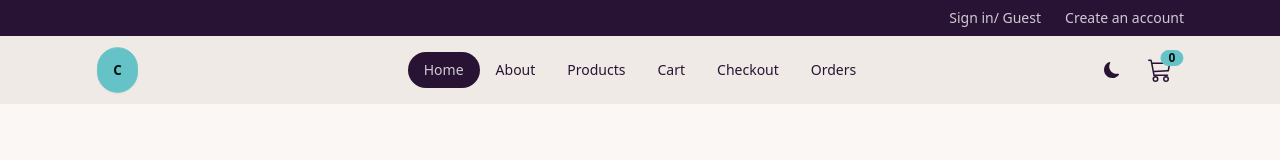
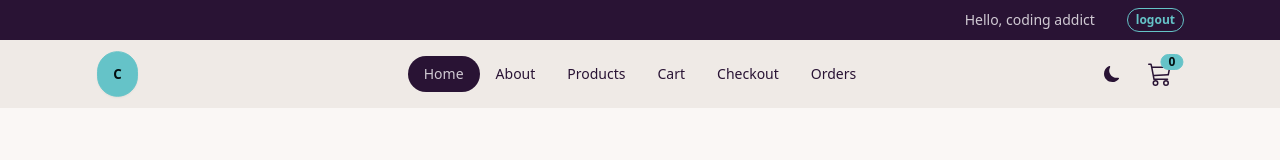
Before and after one commit to Fiza-Code-Tech/SoftNest, a React (Vite) app in the folder Desktop/Comfy/Softnest/: page / in a window 1280 px wide. Shown: the top 160 px of the page. Built offline with nearby package versions, Linux system fonts and the light colour scheme; no server answers.

Commit message:
Adding logout

```diff
--- a/Desktop/Comfy/Softnest/src/components/FormSelect.jsx
+++ b/Desktop/Comfy/Softnest/src/components/FormSelect.jsx
@@ -13,7 +13,7 @@
         defaultValue={defaultValue}
       >
         {list.map((item) => {
-          return <option>{item}</option>
+          return <option key={item.id}>{item}</option>
         })}
       </select>
     </div>
--- a/Desktop/Comfy/Softnest/src/components/Header.jsx
+++ b/Desktop/Comfy/Softnest/src/components/Header.jsx
@@ -1,18 +1,42 @@
 import React from 'react'
-import { Link } from 'react-router-dom'
+import { useDispatch, useSelector } from 'react-redux'
+import { Link, useNavigate } from 'react-router-dom'
+import { logoutUser } from '../features/user/userSlice'
+import { clearCart } from '../features/cart/cartSlice'
 
 const Header = () => {
+  const navigate = useNavigate()
+  const dispatch = useDispatch()
+  const user = useSelector((state) => state.userState.user)
+
+  const handleLogout = () => {
+    navigate('/')
+    dispatch(clearCart())
+    dispatch(logoutUser())
+  }
   return (
     <header className="bg-neutral py-2 text-neutral-content">
       <div className="align-element flex justify-center sm:justify-end">
+        {user ? (
+          <div className="flex gap-x-2 sm:gap-x-8 items-center">
+            <p className="text-xs sm:text-sm">Hello, {user.username}</p>
+            <button
+              className="btn btn-xs btn-outline btn-primary "
+              onClick={handleLogout}
+            >
+              logout
+            </button>
+          </div>
+        ) : (
           <div className="flex gap-x-6 justify-center items-center">
             <Link to="/login" className="link link-hover text-xs sm:text-sm">
-            Sign in/ Guest
+              Sign in / Guest
             </Link>
             <Link to="/register" className="link link-hover text-xs sm:text-sm">
-            Create an account
+              Create an Account
             </Link>
           </div>
+        )}
       </div>
     </header>
   )
--- a/Desktop/Comfy/Softnest/src/components/Navbar.jsx
+++ b/Desktop/Comfy/Softnest/src/components/Navbar.jsx
@@ -9,7 +9,8 @@
   const numItemsInCart = useSelector(
     (state) => state.cartReducer.numItemsInCart,
   )
-
+  const theme = useSelector((state) => state.userState.theme)
+  const isDarkTheme = theme === 'dracula'
   const dispatch = useDispatch()
 
   const handleTheme = () => {
@@ -46,7 +47,11 @@
         <div className="navbar-end">
           {/*Theme */}
           <label className="swap swap-rotate">
-            <input type="checkbox" onChange={handleTheme}></input>
+            <input
+              type="checkbox"
+              onChange={handleTheme}
+              defaultChecked={isDarkTheme}
+            ></input>
             <BsSunFill className="swap-on h-4 w-4" />
             <BsMoonFill className="swap-off h-4 w4" />
           </label>
--- a/Desktop/Comfy/Softnest/src/features/user/userSlice.js
+++ b/Desktop/Comfy/Softnest/src/features/user/userSlice.js
@@ -14,7 +14,7 @@
 
 const initialState = {
   user: { username: 'coding addict' },
-  theme: 'dracula',
+  theme: getThemeFromLocalStorage(),
 }
 
 const userSlice = createSlice({
@@ -25,7 +25,9 @@
       console.log('login')
     },
     logoutUser: (state) => {
-      console.log('logout')
+      state.user = null
+      localStorage.removeItem('user')
+      toast.success('Logged out successfully')
     },
     toggleTheme: (state) => {
       const { dracula, winter } = themes
```
Lines whose indentation alone changed are shown as unchanged.
